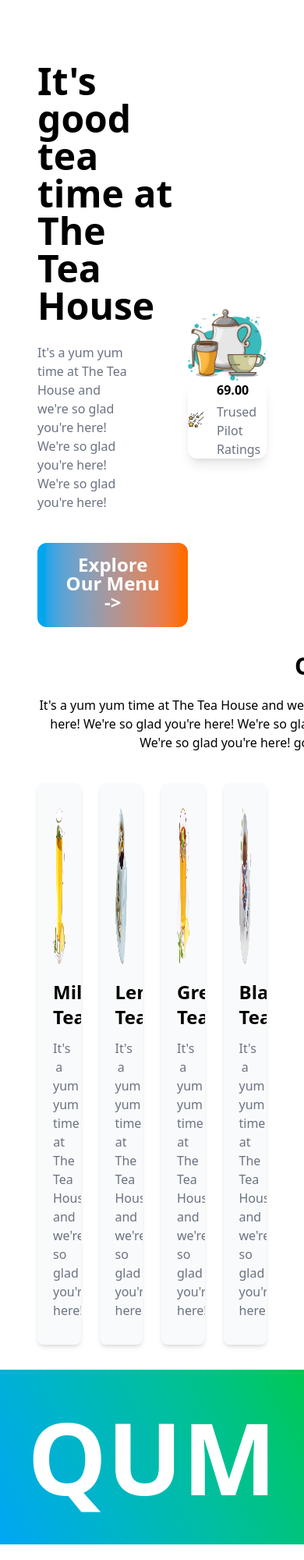
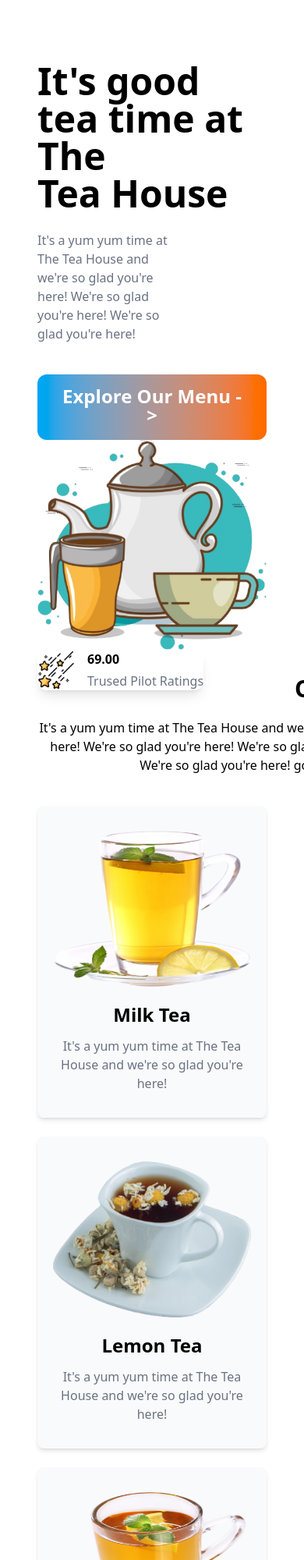
Before and after one commit to musaddiq2925/tailwind, a plain HTML site: page index.html in a window 390 px wide. Shown: the top 2000 px of the page at 78% size. Drawn offline with nearby package versions, Linux system fonts and the light colour scheme.

Commit message:
latest file done

```diff
--- a/index.html
+++ b/index.html
@@ -27,7 +27,7 @@
 
         <main class="max-w-screen-xl mx-auto px-12 lg:px-12">
             <!-- start hero section -->
-            <header class="flex pt-20 items-center">
+            <header class="lg:flex pt-20 items-center">
                 <!-- content -->
                 <div>
                     <h1 class="text-5xl font-bold md:text-7xl">It's good <br /> tea time at The <br> Tea House</h1>
@@ -66,7 +66,7 @@
                 <!-- end title -->
 
                 <!-- cards items -->
-                <div class="grid grid-cols-4 gap-6 text-center">
+                <div class="grid grid-cols-1 md:grid-cols-2 lg:grid-cols-4 gap-6 text-center">
                     <!-- card 1 -->
                     <div class="rounded-lg shadow-md bg-gray-50 py-8 px-5 overflow-hidden transition delay-150 hover:bg-sky-100">
                         <img class="mx-auto mb-5 w-3xs h-50" src="images/features-1.png" alt="tea image">
```
